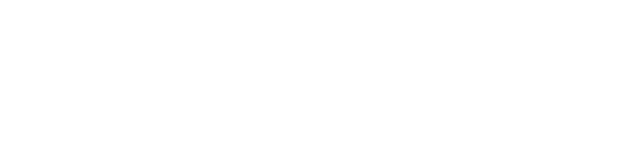
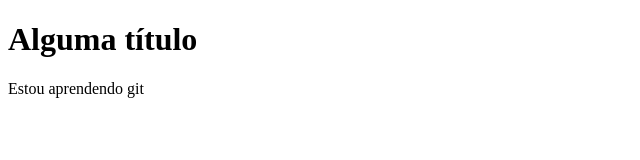
Before and after one commit to Peluta/tutorial-git, a plain HTML site: page index.html in a window 1280 px wide. Shown: the whole page, without its empty margins (0-640 px from the left). Drawn offline with Linux system fonts and the light colour scheme.

Commit message:
Criei um título e um parágrafo

```diff
--- a/index.html
+++ b/index.html
@@ -6,6 +6,7 @@
     <title>Teste de Git</title>
 </head>
 <body>
-
+    <h1>Alguma título</h1>
+    <p>Estou aprendendo git</p>
 </body>
 </html>
```
